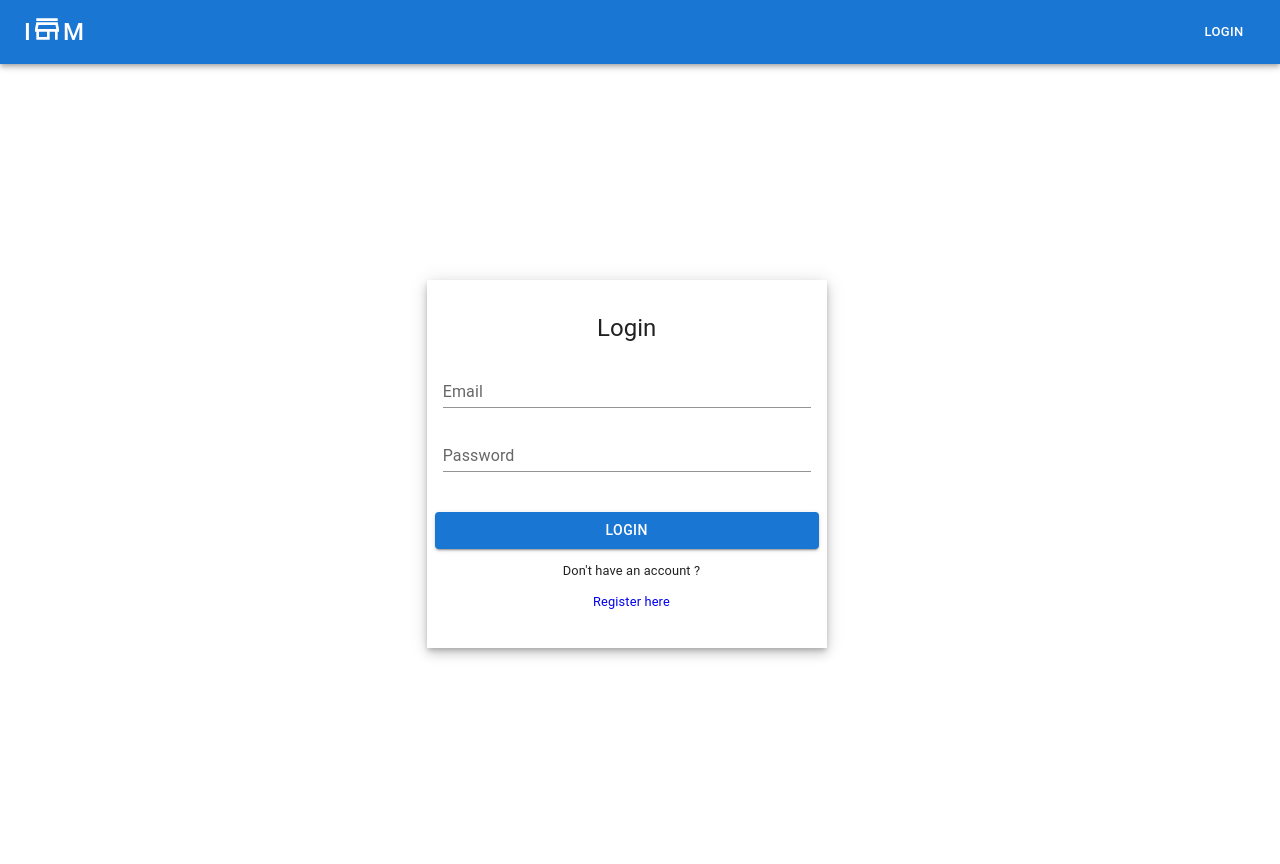
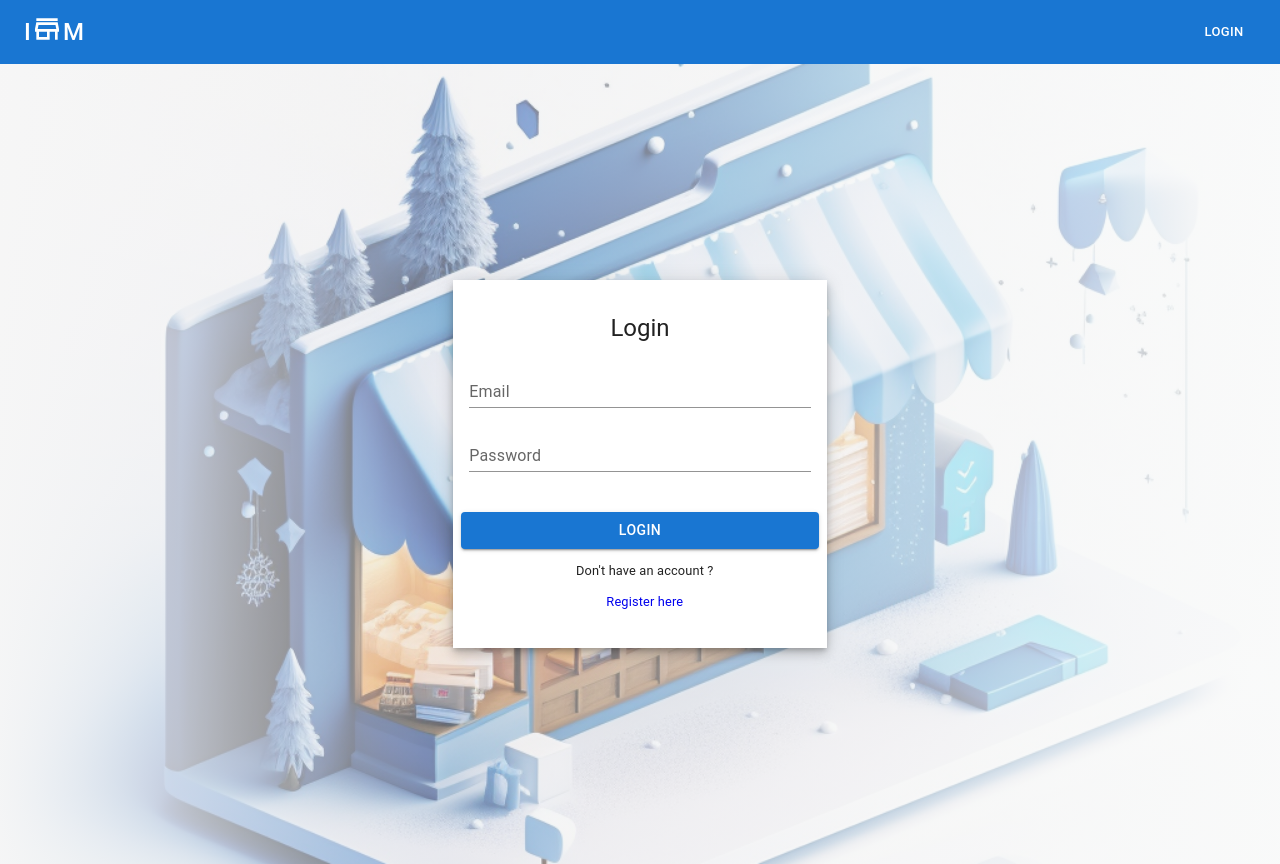
Before and after one commit to Julu1994/Inventory-manager, a React (Create React App) app in the folder client/: page /login in a window 1280 px wide. Built offline with nearby package versions, Linux system fonts and the light colour scheme; no server answers.

Commit message:
added the background image in the login page

```diff
--- a/client/src/Pages/login2.js
+++ b/client/src/Pages/login2.js
@@ -12,12 +12,12 @@ import { useDispatch } from "react-redux";
 import { config } from "../config";
 import styled from "@emotion/styled";
 import { CssBaseline } from "@mui/material";
+import backgroundImage from "../utils/assetes/midjourney1.png";
 
 const StyledCard = styled(Card)(({ theme }) => ({
     backgroundColor: theme.palette.mode === "dark" ? "#1A2027" : "#fff",
     ...theme.typography.body2,
     padding: theme.spacing(0),
-    maxWidth: 400,
     color: theme.palette.text.primary,
 }));
 
@@ -63,12 +63,15 @@ const Login = () => {
                     display: "flex",
                     alignItems: "center",
                     justifyContent: "center",
+                    background: `linear-gradient(90deg, rgba(246, 246, 246, 0.975) 0%, rgba(231, 231, 233, 0.42) 35%, rgba(248, 249, 249, 0.822) 100%), url(${backgroundImage})`,
+                    backgroundPosition: "center",
+                    backgroundSize: "cover",
+                    backgroundRepeat: "no-repeat",
                 }}>
-                <Grid item xs={12} sm={8} md={4}>
+                <Grid item xs={10} sm={8} md={3.5}>
                     <StyledCard elevation={6} square>
                         <Card
                             sx={{
-                                minWidth: 275,
                                 background: "transparent",
                                 padding: "0",
                                 margin: "0",
```
Also changed, not shown: client/src/utils/assetes/0_1.png (renamed from client/public/assetes/0_1.png), client/src/utils/assetes/midjourney1.png (renamed from client/public/assetes/midjourney1.png).
